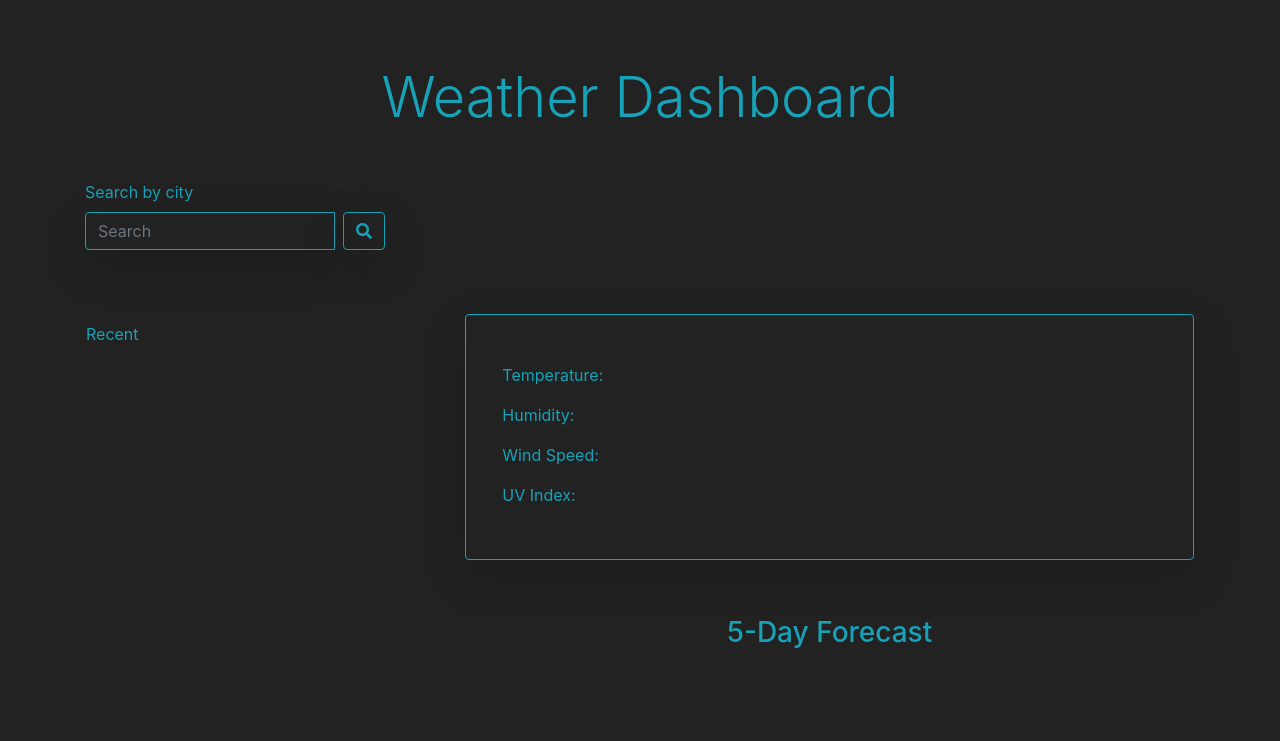
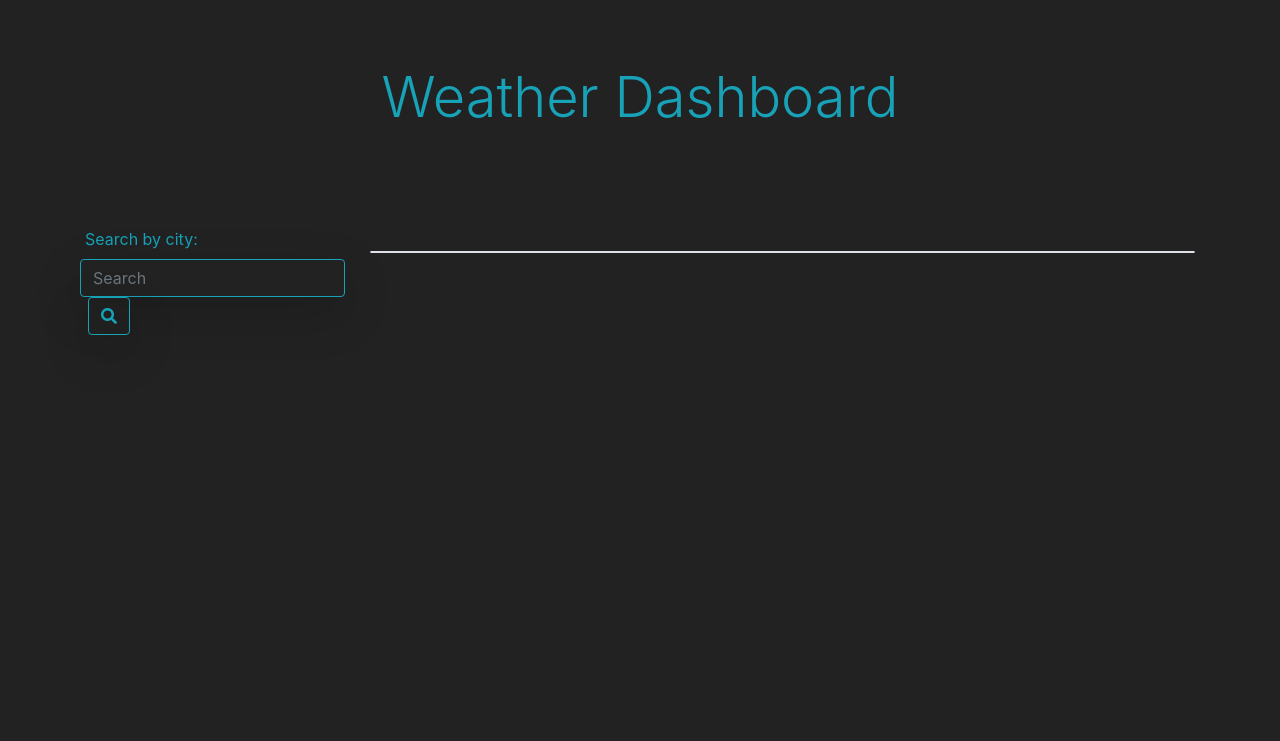
Before and after one commit to arumbaua366/ar_weather-dash, a plain HTML site: page index.html in a window 1280 px wide. Drawn offline with nearby package versions, Linux system fonts and the light colour scheme.

Commit message:
refactoring code, update html layout

```diff
--- a/assets/js/scripts.js
+++ b/assets/js/scripts.js
@@ -18,10 +18,7 @@ $(document).on("click", ".city-btn", function(event) {
 function searchCityWeather(searchCity) {
   var appID = "19d9e8edbfb9033389bbb97a8925fea8";
   var mainQueryURL =
-    "https://api.openweathermap.org/data/2.5/weather?q=" +
-    searchCity +
-    "&units=imperial&appid=" +
-    appID;
+    "https://api.openweathermap.org/data/2.5/weather?q=" + searchCity + "&units=imperial&appid=" + appID;
 
   $.ajax({
     url: mainQueryURL,
@@ -35,17 +32,13 @@ function searchCityWeather(searchCity) {
     $("#current-uv-index").text(response.sys.id);
 
     var currentIcon =
-      "http://openweathermap.org/img/wn/" +
-      response.weather[0].icon +
-      "@2x.png";
+      "http://openweathermap.org/img/wn/" + response.weather[0].icon + "@2x.png";
     $("#weather-icon").html(
-      "<img src=" +
-        currentIcon +
-        " class='current-icon' alt='weather-icon'></img>"
+      "<img src=" + currentIcon + " class='current-icon' alt='weather-icon'></img>"
     );
 
     fiveDayForecast(searchCity);
-    searchInput.unshift(searchCity); // unshift() method adds the latest recent searches at the beginning of the "recent" array
+    searchInput.unshift(searchCity);
     recentSearchBtns();
   });
 }
@@ -54,9 +47,7 @@ function fiveDayForecast(searchCity) {
   var appID = "19d9e8edbfb9033389bbb97a8925fea8";
   var fiveDayQuery =
     "https://api.openweathermap.org/data/2.5/forecast?q=" +
-    searchCity +
-    "&units=imperial&appid=" +
-    appID;
+    searchCity + "&units=imperial&appid=" + appID;
   console.log(fiveDayQuery);
 
   $.ajax({
@@ -69,9 +60,7 @@ function fiveDayForecast(searchCity) {
       console.log(time);
       if (time[1] === "12:00:00") {
         var fiveIcon =
-        "https://openweathermap.org/img/wn/" +
-        response.list[i].weather[0].icon +
-        "@2x.png";
+        "https://openweathermap.org/img/wn/" + response.list[i].weather[0].icon + "@2x.png";
         var cardWeather = `
             <div class="col mb-4 text-center">
             <div class="card shadow-lg p-3 mb-5 bg-transparent hide" style="width: 16rem;">
@@ -92,9 +81,14 @@ function fiveDayForecast(searchCity) {
         </div>`;
 
         $("#forecastWeather").append(cardWeather);
+
       }
     }
   });
+}
+
+function removeCard() {
+
 }
 
 function recentSearchBtns() {
@@ -105,7 +99,7 @@ function recentSearchBtns() {
     b.addClass("btn btn-info w-100 mb-2 city-btn");
     b.attr("data-name", searchInput[i]);
     b.text(searchInput[i]);
-    $(".recent-input").prepend(b);
+    $(".recent-input").replaceWith(b);
   }
 }
 
@@ -115,10 +109,7 @@ function getUvIndex(response) {
 
   var appID = "19d9e8edbfb9033389bbb97a8925fea8";
   var fiveDayQuery =
-    "https://api.openweathermap.org/data/2.5/weather?q=" +
-    searchCity +
-    "&units=imperial&appid=" +
-    appID;
+    "https://api.openweathermap.org/data/2.5/weather?q=" + searchCity + "&units=imperial&appid=" + appID;
 
   $.ajax({
     url: uvQuery,
@@ -127,11 +118,3 @@ function getUvIndex(response) {
     $("#current-uv-index").text(response.value);
   });
 }
-
-
-// LOGIC
-
-
-
-//inlude   (string)
-//indexOf  (array)  array.indexOf(searchcity) ==== -1{ then push}
--- a/index.html
+++ b/index.html
@@ -16,50 +16,37 @@
 </head>
 
 <body>
+    <!-- Jumbotron with title -->
     <div class="jumbotron bg-transparent">
         <h1 class="display-4"><a href="index.html">Weather Dashboard</a></h1>
-        <hr class="my-4">
-        <div class="container">
-            <label class="text" style="color: #17a2b8" for="search-text">Search by city</label>
-            <div class="input-group" style="width: 300px !important">
-                <input class="form-control shadow-lg bg-transparent" style="color: #17a2b8" type="search" placeholder="Search"
-                    aria-label="Search" id="search-txt">
-                <button class="btn btn-outline-info shadow-lg ml-2" type="submit" id="search-btn"><i
-                        class="fas fa-search"></i></button>
+    </div>
+    <!-- Main container with search box, main city display, and 5 day forecast -->
+    <div class="container">
+        <div class="row">
+            <div id="content-left" class="col-md-3">
+                <form>
+                    <label for="search-city">Search by city:</label>
+                    <div class="form-row">
+                        <input class="form-control shadow-lg bg-transparent" style="color: #17a2b8" type="search"
+                            placeholder="Search" aria-label="Search" id="search-txt">
+                        <button class="btn btn-outline-info shadow-lg ml-2" type="submit" id="search-btn"><i class="fas fa-search"></i></button>
+                    </div>
+                </form>
+                <div id="search-error"></div>
+                <!-- Recent searches -->
+                <ul id="city-results" class="list-group mt-4"></ul>
+                <!-- clear storage button -->
+                <a id="clear-storage" href="#"></a>
+            </div>
+            <!-- Right side content showing current weather and five day forecast displays on search -->
+            <div id="content-right" class="col-md-9 pt-4">
+                <!-- Current weather displayed on top -->
+                <div id="current-weather" class="border rounded"></div>
+                <!-- Five day forecast below the current weather -->
+                <div id="five-day-forecast" class="mt-5"></div>
             </div>
         </div>
-        <div class="container p-3 my-4">
-            <div class="row my-4">
-                <div class="col-4">
-                    <div class="recent my-2">
-                       <label for="recent-input">Recent</label>
-                       <div class="recent-input"></div>
-                   </div>
-                   </div>
-                <div class="col-8 mb-4">
-                    <div class="card shadow-lg p-3 mb-5 bg-transparent">
-                        <div class="card-body">
-                            <h2 class="card-title text-center"><span id="current-city"></span></h2>
-                            <div class="row">
-                                <div class="col">
-                                    <p class="temperature">Temperature: <span id="current-temp"></span></p>
-                                   <p class="humidity">Humidity: <span id="current-humidity"></span></p>
-                                   <p class="wind-speed">Wind Speed: <span id="current-wind-speed"></span></p>
-                                   <p class="uv-index">UV Index: <span id="current-uv-index"></span></p>
-                                   </div>
-                                   <div class="col">
-                                     <div class="weather-icon" id="weather-icon"></div>
-                                   </div>
-                            </div>
-                        </div>
-                    </div>
-                    <h3 class="five-day-forecast text-center p-2 my-3">5-Day Forecast</h3>
-            <div class="row d-flex flex-wrap" id="forecastWeather">
-
-            </div>
-                </div>
-            </div>
-
+    </div>
         <script src="https://code.jquery.com/jquery-3.4.1.js"></script>
         <script src="https://cdnjs.cloudflare.com/ajax/libs/moment.js/2.24.0/moment.min.js"></script>
         <script src="assets/js/scripts.js"></script>
```
